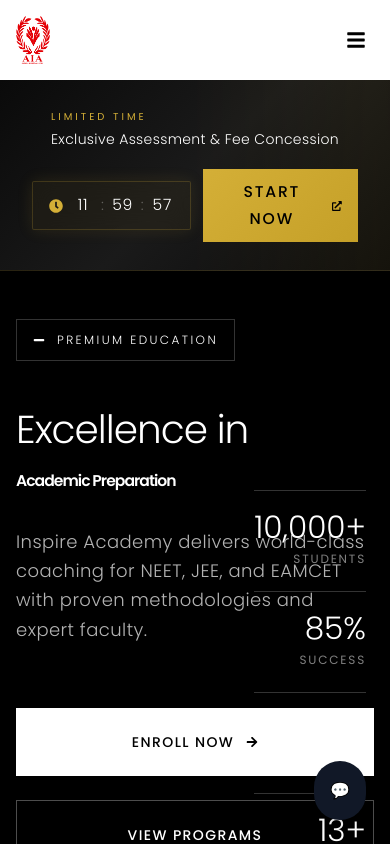
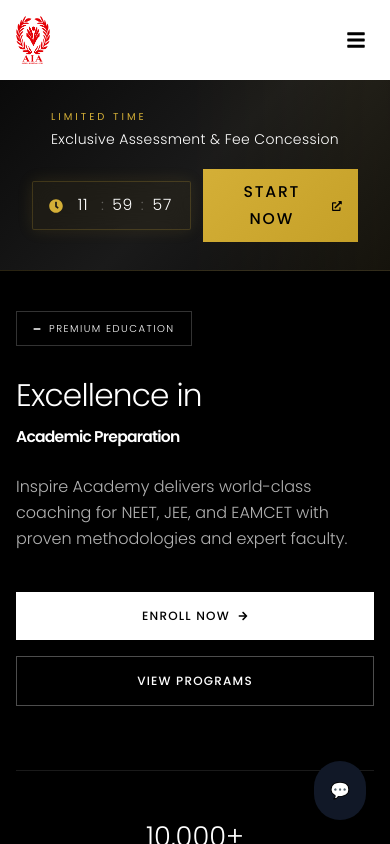
Before and after one commit to konapalask/inspie_academy, a React (Vite) app: page / in a window 390 px wide. Both pictures are taken after a click on the button "START NOW". Shown: the top 844 px of the page. Built offline with nearby package versions, Linux system fonts and the light colour scheme.

Commit message:
Optimize hero section for mobile view - improved spacing, typography, and stats layout

```diff
--- a/src/pages/Home.jsx
+++ b/src/pages/Home.jsx
@@ -128,18 +128,18 @@
       </div>
 
       {/* Hero Section - Ultra Premium */}
-      <section className="relative bg-black text-white overflow-hidden">
-        <div className="container mx-auto px-6 lg:px-16 xl:px-24 py-32 sm:py-40 lg:py-48 relative z-10">
+      <section className="relative bg-black text-white overflow-hidden min-h-[85vh] sm:min-h-screen flex items-center">
+        <div className="container mx-auto px-4 sm:px-6 lg:px-16 xl:px-24 py-20 sm:py-32 lg:py-48 relative z-10 w-full">
           <div className="max-w-5xl">
             {/* Premium Tag */}
             <motion.div
               initial={{ opacity: 0, y: 20 }}
               animate={{ opacity: 1, y: 0 }}
               transition={{ duration: 0.8 }}
-              className="inline-flex items-center gap-3 border border-white/20 px-6 py-3 mb-12"
+              className="inline-flex items-center gap-2 sm:gap-3 border border-white/20 px-4 sm:px-6 py-2 sm:py-3 mb-8 sm:mb-12"
             >
-              <FaMinus className="text-xs" />
-              <span className="text-xs font-light tracking-[0.2em] uppercase">Premium Education</span>
+              <FaMinus className="text-[8px] sm:text-xs" />
+              <span className="text-[10px] sm:text-xs font-light tracking-[0.15em] sm:tracking-[0.2em] uppercase">Premium Education</span>
             </motion.div>
 
             {/* Hero Heading */}
@@ -147,7 +147,7 @@
               initial={{ opacity: 0, y: 20 }}
                 animate={{ opacity: 1, y: 0 }}
                 transition={{ duration: 0.8, delay: 0.2 }}
-              className="text-5xl sm:text-6xl lg:text-7xl xl:text-8xl font-light mb-8 leading-[1.1] tracking-tight"
+              className="text-4xl sm:text-5xl md:text-6xl lg:text-7xl xl:text-8xl font-light mb-6 sm:mb-8 leading-[1.15] sm:leading-[1.1] tracking-tight"
               >
               Excellence in
                 <br />
@@ -159,7 +159,7 @@
               initial={{ opacity: 0, y: 20 }}
                 animate={{ opacity: 1, y: 0 }}
                 transition={{ duration: 0.8, delay: 0.4 }}
-              className="text-lg sm:text-xl text-white/70 mb-16 leading-relaxed max-w-2xl font-light tracking-wide"
+              className="text-base sm:text-lg lg:text-xl text-white/70 mb-10 sm:mb-16 leading-relaxed max-w-2xl font-light tracking-normal sm:tracking-wide"
               >
               Inspire Academy delivers world-class coaching for NEET, JEE, and EAMCET with proven methodologies and expert faculty.
               </motion.p>
@@ -169,19 +169,19 @@
               initial={{ opacity: 0, y: 20 }}
                 animate={{ opacity: 1, y: 0 }}
                 transition={{ duration: 0.8, delay: 0.6 }}
-              className="flex flex-col sm:flex-row gap-6"
+              className="flex flex-col sm:flex-row gap-4 sm:gap-6"
             >
               <Link
                 to="/admissions"
-                className="group inline-flex items-center justify-center gap-3 bg-white text-black px-12 py-6 font-medium text-sm tracking-[0.1em] uppercase hover:bg-gray-100 transition-all duration-500"
+                className="group inline-flex items-center justify-center gap-2 sm:gap-3 bg-white text-black px-8 sm:px-12 py-4 sm:py-6 font-medium text-xs sm:text-sm tracking-[0.1em] uppercase hover:bg-gray-100 transition-all duration-500"
               >
                 Enroll Now
-                <FaArrowRight className="text-xs group-hover:translate-x-2 transition-transform duration-500" />
+                <FaArrowRight className="text-[10px] sm:text-xs group-hover:translate-x-2 transition-transform duration-500" />
               </Link>
 
                 <Link
                   to="/courses"
-                className="inline-flex items-center justify-center gap-3 border border-white/30 text-white px-12 py-6 font-medium text-sm tracking-[0.1em] uppercase hover:bg-white hover:text-black transition-all duration-500"
+                className="inline-flex items-center justify-center gap-2 sm:gap-3 border border-white/30 text-white px-8 sm:px-12 py-4 sm:py-6 font-medium text-xs sm:text-sm tracking-[0.1em] uppercase hover:bg-white hover:text-black transition-all duration-500"
               >
                 View Programs
               </Link>
@@ -193,7 +193,7 @@
             initial={{ opacity: 0 }}
             animate={{ opacity: 1 }}
             transition={{ duration: 1, delay: 1 }}
-            className="absolute bottom-12 right-6 lg:right-16 xl:right-24"
+            className="hidden lg:block absolute bottom-12 right-6 lg:right-16 xl:right-24"
           >
             <div className="grid grid-cols-2 gap-8 text-right">
               {stats.map((stat, index) => (
@@ -202,6 +202,23 @@
                   <div className="text-white/50 text-xs tracking-[0.15em] uppercase">{stat.label}</div>
                 </div>
               ))}
+              </div>
+            </motion.div>
+
+            {/* Mobile Stats - Below Content */}
+            <motion.div
+              initial={{ opacity: 0 }}
+              animate={{ opacity: 1 }}
+              transition={{ duration: 1, delay: 1 }}
+              className="lg:hidden mt-16 pt-12 border-t border-white/10"
+            >
+              <div className="grid grid-cols-2 sm:grid-cols-4 gap-8">
+                {stats.map((stat, index) => (
+                  <div key={index} className="text-center">
+                    <div className="text-3xl sm:text-4xl font-light mb-2">{stat.number}</div>
+                    <div className="text-white/50 text-[10px] sm:text-xs tracking-[0.15em] uppercase">{stat.label}</div>
+                  </div>
+                ))}
               </div>
             </motion.div>
             </div>
```
